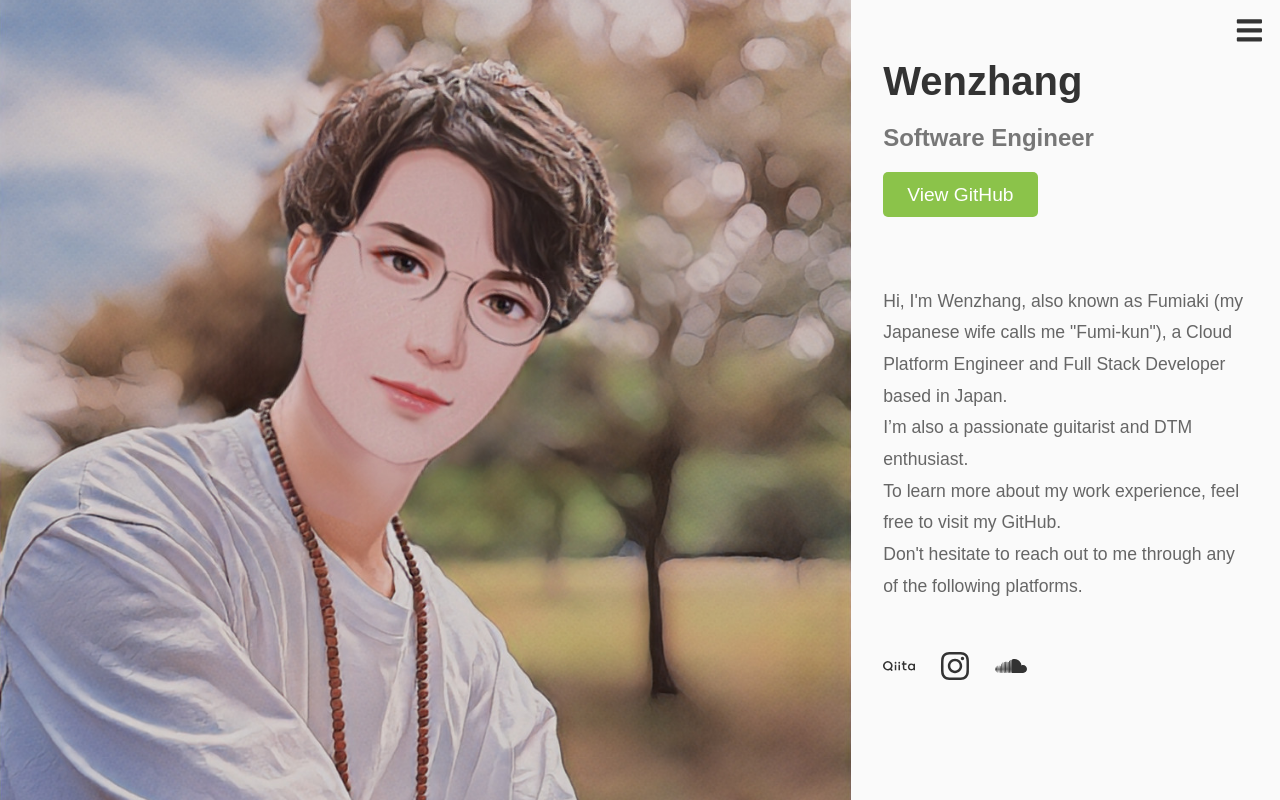
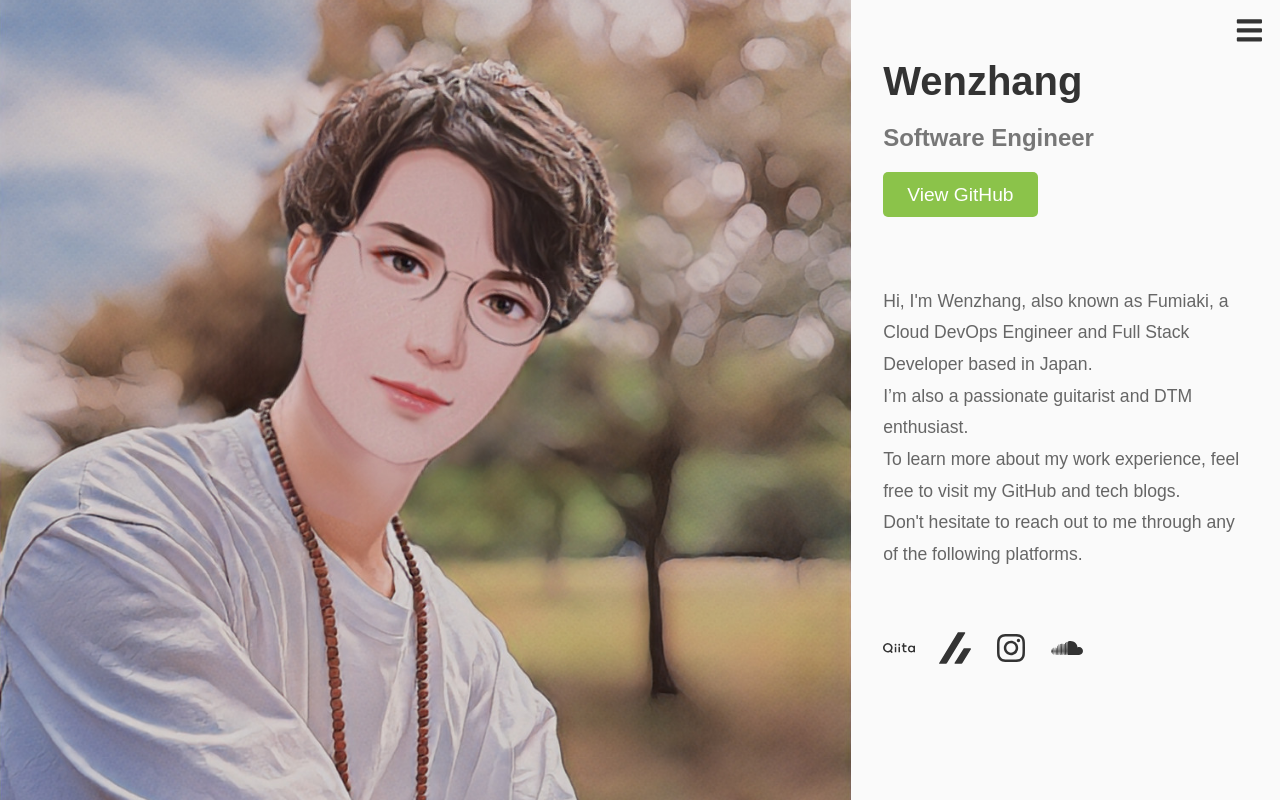
Before and after one commit to to-fmak/to-fmak.github.io, a React (Create React App) app: page / in a window 1280 px wide. Built offline with nearby package versions, Linux system fonts and the light colour scheme.

Commit message:
update home page

```diff
--- a/src/App.tsx
+++ b/src/App.tsx
@@ -3,6 +3,7 @@ import { HashRouter as Router, Route, Routes } from 'react-router-dom';
 import { Container, LeftPanel, RightPanel, Name, Title, Button, Description, SocialIcons, IconLink } from './styles/AppStyles';
 import { FaInstagram, FaSoundcloud } from 'react-icons/fa';
 import { SiQiita } from 'react-icons/si';
+import { SiZenn } from 'react-icons/si';
 import GearsPage from './pages/GearsPage';
 import GuitarPage from './pages/GuitarPage';
 import LifePage from './pages/LifePage';
@@ -35,15 +36,18 @@ const Home: React.FC = () => {
             View GitHub
           </Button>
           <Description>
-            Hi, I'm Wenzhang, also known as Fumiaki (my Japanese wife calls me "Fumi-kun"), a Cloud Platform Engineer and Full Stack Developer based in Japan.<br />
+            Hi, I'm Wenzhang, also known as Fumiaki, a Cloud DevOps Engineer and Full Stack Developer based in Japan.<br />
             I’m also a passionate guitarist and DTM enthusiast. <br />
-            To learn more about my work experience, feel free to visit my GitHub.<br />
+            To learn more about my work experience, feel free to visit my GitHub and tech blogs.<br />
             Don't hesitate to reach out to me through any of the following platforms.
           </Description>
         </div>
         <SocialIcons>
           <IconLink href="https://qiita.com/to-fmak" target="_blank" rel="noopener noreferrer">
             <SiQiita />
+          </IconLink>
+          <IconLink href="https://zenn.dev/to_fmak" target="_blank" rel="noopener noreferrer">
+            <SiZenn />
           </IconLink>
           <IconLink href="https://www.instagram.com/fmak_t?igsh=dmdtbHV3dDQ1NDUy&utm_source=qr" target="_blank" rel="noopener noreferrer">
             <FaInstagram />
```
